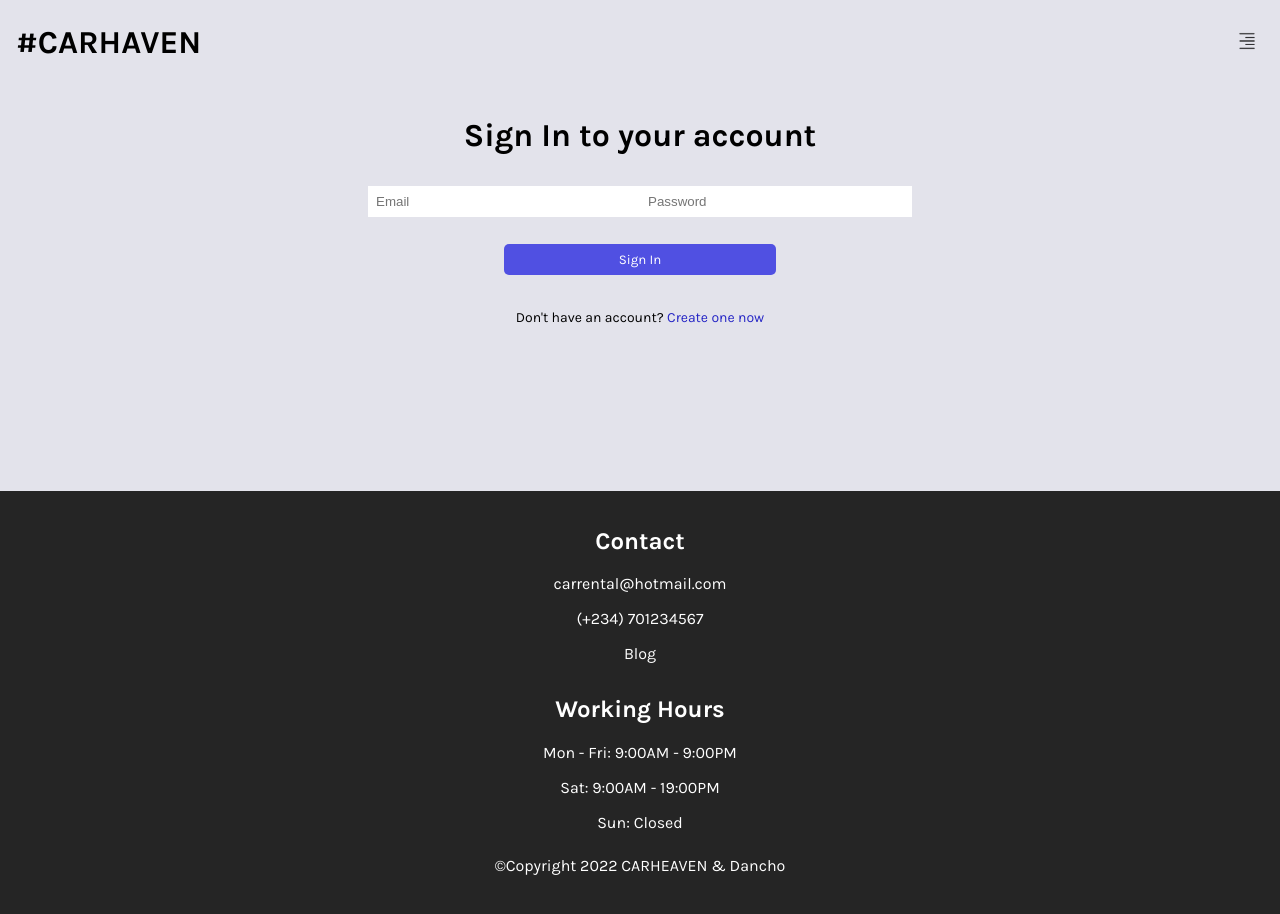
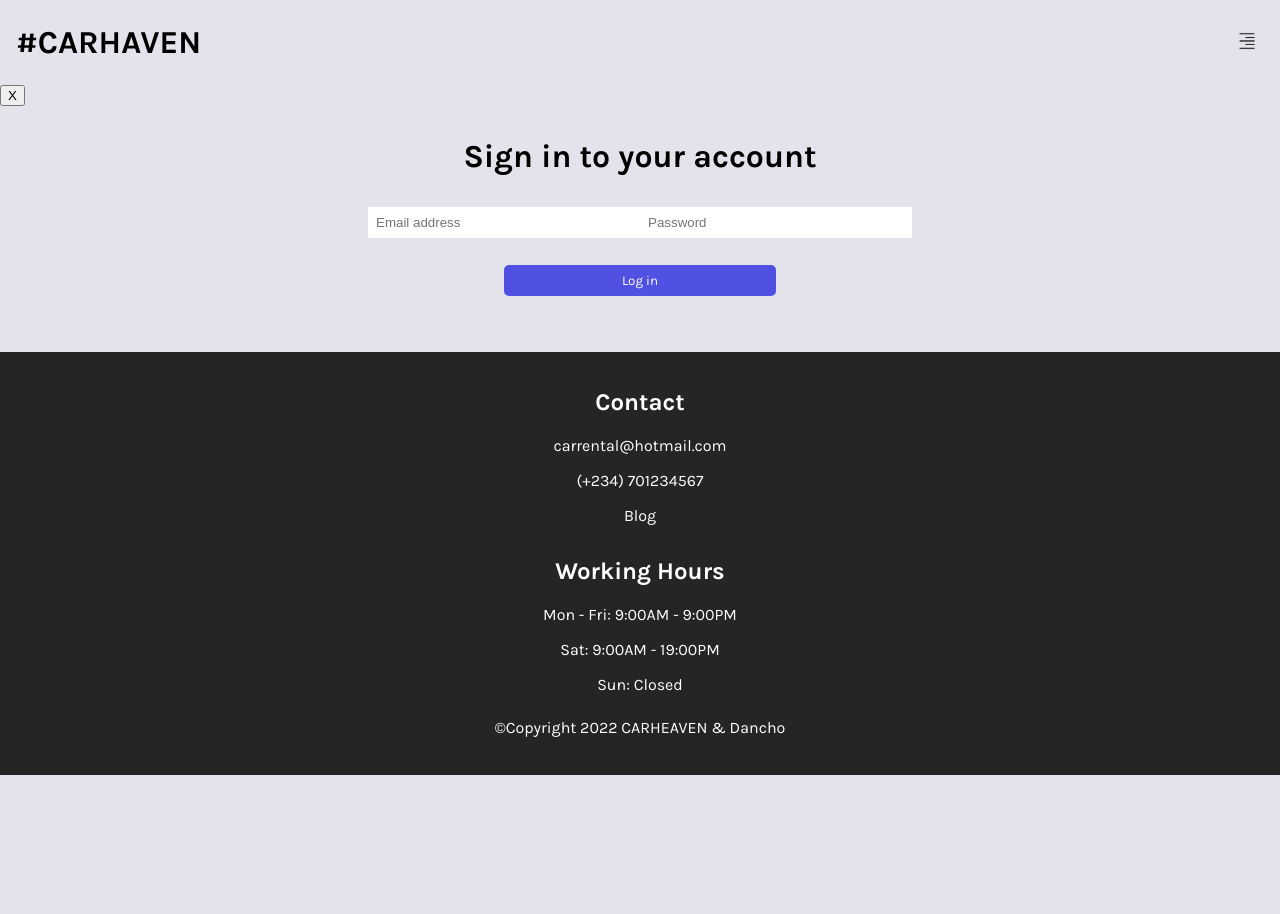
Before and after one commit to Dancho449/Car-Rental, a React (Vite) app in the folder car-rental-website/: page /login in a window 1280 px wide. After the commit the page ends 800 px from the top, so only its background shows below. Built offline with nearby package versions, Linux system fonts and the light colour scheme; what miragejs would draw is missing.

Commit message:
Action Functions

```diff
--- a/car-rental-website/src/App.jsx
+++ b/car-rental-website/src/App.jsx
@@ -16,7 +16,7 @@ import HostCarPricing from "./Pages/Host/HostCarPricing"
 import HostCarPhotos from "./Pages/Host/HostCarPhotos"
 import NotFound from "./Components/NotFound"
 import Error from "./Pages/Error"
-import Login from "./Pages/Login"
+import Login, { loader as loginLoader, action as loginAction } from "./Pages/Login"
 import { requireAuth } from "./utils.js"
 
 import "./server"
@@ -28,6 +28,8 @@ const router = createBrowserRouter(createRoutesFromElements(
           <Route
             path="login"
             element={<Login />}
+            loader={loginLoader}
+            action={loginAction}
           />
           <Route path="cars" element={<Cars />} loader={carLoader} errorElement={<Error />} />
           <Route path="cars/:id" element={<CarDetail />} loader={carDetailLoader} />
--- a/car-rental-website/src/Components/Header.jsx
+++ b/car-rental-website/src/Components/Header.jsx
@@ -14,6 +14,9 @@ export default function Header() {
 
     function toggle(){
         setClicked(prevState => !prevState)
+    }
+    function fakeLogOut(){
+        localStorage.removeItem("loggedin")
     }
 
     return (
@@ -46,6 +49,7 @@ export default function Header() {
 
                 </header>
                 <Sidebar click={clicked}/>
+                <button onClick={fakeLogOut}>X</button>
         </>
     )
 }
--- a/car-rental-website/src/Pages/Login.jsx
+++ b/car-rental-website/src/Pages/Login.jsx
@@ -1,47 +1,66 @@
 import React from "react"
+import {
+    useLoaderData,
+    useNavigation,
+    Form,
+    redirect,
+    useActionData
+} from "react-router-dom"
+import { loginUser } from "../api"
 
+export function loader({ request }) {
+    return new URL(request.url).searchParams.get("message")
+}
+
+export async function action({ request }) {
+    const formData = await request.formData()
+    const email = formData.get("email")
+    const password = formData.get("password")
+    try {
+        const data = await loginUser({ email, password })
+        console.log(data)
+        localStorage.setItem("loggedIn", true)
+        return redirect("/host")
+    } catch(err) {
+        return err.message
+    }
+}
 
 export default function Login() {
-    const [loginForm, setLoginForm] = React.useState({
-        email: "",
-        password: ""
-    })
+    const errorMessage = useActionData()
+    const message = useLoaderData()
+    const navigation = useNavigation()
 
+    return (
+        <div className="form-container">
+            <h1>Sign in to your account</h1>
+            {message && <h3 className="warning">{message}</h3>}
+            {errorMessage && <h3 className="warning">{errorMessage}</h3>}
 
-    function handleSubmit(e) {
-        e.preventDefault()
-        console.log(loginForm)
-    }
-
-    function handleChange(e){
-        const { name, value } = e.target
-        setLoginForm(prevState => ({
-            ...prevState,
-            [name]: value
-        }))
-    }
-
-    return(
-        <div className="form-container">
-            <h1>Sign In to your account</h1>
-            <form className="form" onSubmit={handleSubmit}>
+            <Form
+                method="post"
+                className="form"
+                replace
+            >
                 <input
-                name="email"
-                onChange={handleChange}
-                placeholder="Email"
-                type="email"
-                value={loginForm.email}
+                    name="email"
+                    type="email"
+                    placeholder="Email address"
                 />
-
                 <input
-                name="password"
-                onChange={handleChange}
-                placeholder="Password"
-                value={loginForm.password}
+                    name="password"
+                    type="password"
+                    placeholder="Password"
                 />
-                <button>Sign In</button>
-            </form>
-            <p className="login-paragraph">Don&apos;t have an account? <span>Create one now</span></p>
+                <button
+                    disabled={navigation.state === "submitting"}
+                >
+                    {navigation.state === "submitting"
+                        ? "Logging in..."
+                        : "Log in"
+                    }
+                </button>
+            </Form>
         </div>
     )
 }
--- a/car-rental-website/src/api.js
+++ b/car-rental-website/src/api.js
@@ -25,3 +25,20 @@ export async function getHostCars(id) {
     const data = await res.json()
     return data.vans
 }
+
+export async function loginUser(creds) {
+    const res = await fetch("/api/login",
+        { method: "post", body: JSON.stringify(creds) }
+    )
+    const data = await res.json()
+
+    if (!res.ok) {
+        throw {
+            message: data.message,
+            statusText: res.statusText,
+            status: res.status
+        }
+    }
+
+    return data
+}
--- a/car-rental-website/src/index.css
+++ b/car-rental-website/src/index.css
@@ -488,3 +488,6 @@ footer {
 .host-car-detail-outlet-container > a {
     margin-left: .5rem;
 }
+.warning {
+    color: red;
+}
--- a/car-rental-website/src/server.js
+++ b/car-rental-website/src/server.js
@@ -1,9 +1,10 @@
-import { createServer, Model } from "miragejs"
+import { createServer, Model, Response } from "miragejs"
 
 
 createServer({
     models: {
         vans: Model,
+        users: Model
     },
 
     seeds(server) {
@@ -13,13 +14,16 @@ createServer({
         server.create("van", { id: "4", name: "Dreamfinder", price: 65, description: "Dreamfinder is the perfect van to travel in and experience. With a ceiling height of 2.1m, you can stand up in this van and there is great head room. The floor is a beautiful glass-reinforced plastic (GRP) which is easy to clean and very hard wearing. A large rear window and large side windows make it really light inside and keep it well ventilated.", imageUrl: "https://assets.scrimba.com/advanced-react/react-router/dreamfinder.png", type: "simple", hostId: "789" })
         server.create("van", { id: "5", name: "The Cruiser", price: 120, description: "The Cruiser is a van for those who love to travel in comfort and luxury. With its many windows, spacious interior and ample storage space, the Cruiser offers a beautiful view wherever you go.", imageUrl: "https://assets.scrimba.com/advanced-react/react-router/the-cruiser.png", type: "luxury", hostId: "789" })
         server.create("van", { id: "6", name: "Green Wonder", price: 70, description: "With this van, you can take your travel life to the next level. The Green Wonder is a sustainable vehicle that's perfect for people who are looking for a stylish, eco-friendly mode of transport that can go anywhere.", imageUrl: "https://assets.scrimba.com/advanced-react/react-router/green-wonder.png", type: "rugged", hostId: "123" })
+        server.create("user", { id: "123", email: "b@b.com", password: "p123", name: "Bob" })
     },
 
     routes() {
         this.namespace = "api"
         this.logging = false
+        // this.timing = 2000
 
         this.get("/vans", (schema, request) => {
+            // return new Response(400, {}, {error: "Error fetching data"})
             return schema.vans.all()
         })
 
@@ -38,5 +42,23 @@ createServer({
             const id = request.params.id
             return schema.vans.findBy({ id, hostId: "123" })
         })
+
+        this.post("/login", (schema, request) => {
+            const { email, password } = JSON.parse(request.requestBody)
+            // This is an extremely naive version of authentication. Please don't
+            // do this in the real world, and never save raw text passwords
+            // in your database 😇
+            const foundUser = schema.users.findBy({ email, password })
+            if (!foundUser) {
+                return new Response(401, {}, { message: "No user with those credentials found!" })
+            }
+
+            // At the very least, don't send the password back to the client 😅
+            foundUser.password = undefined
+            return {
+                user: foundUser,
+                token: "Enjoy your pizza, here's your tokens."
+            }
+        })
     }
 })
--- a/car-rental-website/src/utils.js
+++ b/car-rental-website/src/utils.js
@@ -1,10 +1,10 @@
 import { mutateResponse as redirect } from "./utility"
 
 export async function requireAuth() {
-    const isLoggedIn = false
+    const isLoggedIn = localStorage.getItem("loggedIn")
 
     if (!isLoggedIn) {
-        throw redirect("/login")
+        throw redirect("/login?message=You must login first")
     }
     return null
 }
```
